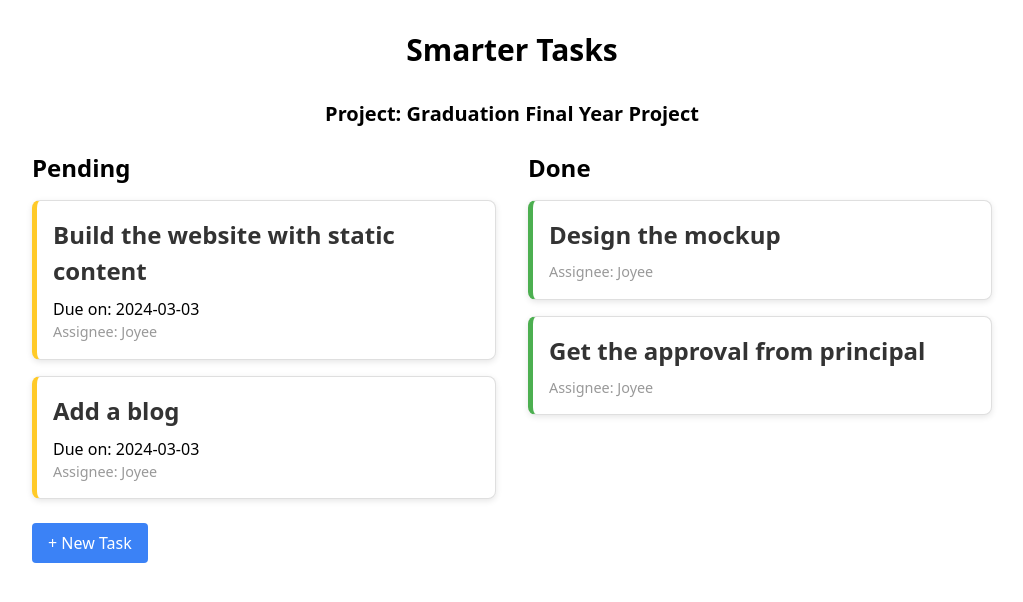
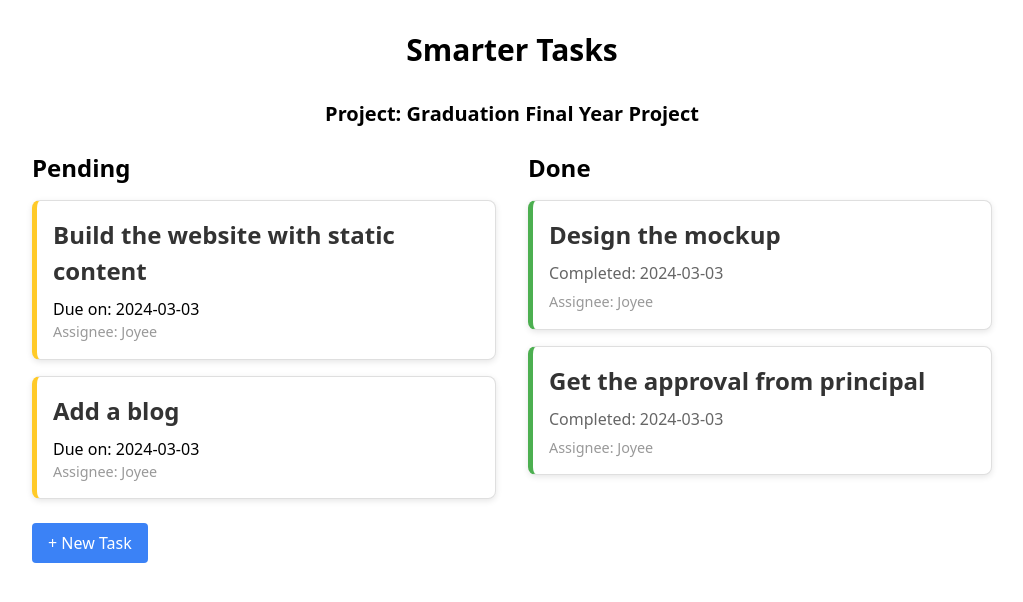
Before and after one commit to Joyee2004/wd301, a React (Vite) app in the folder hello-react/: page / in a window 1280 px wide. Shown: the top 602 px of the page, without its empty margins (128-1151 px from the left). Built offline with nearby package versions, Linux system fonts and the light colour scheme.

Commit message:
changed variable names for uniformity

```diff
--- a/hello-react/src/App.tsx
+++ b/hello-react/src/App.tsx
@@ -5,7 +5,7 @@ import TaskCard from './TaskCard';
 interface Task {
   title: string;
   dueDate?: Date;
-  completedAtTime?: Date;
+  completedAtDate?: Date;
   assigneeName: string;
   card: string;
 }
@@ -26,13 +26,13 @@ const App: React.FC = () => {
     },
     {
       title: 'Design the mockup',
-      completedAtTime: new Date("2024-03-03"),
+      completedAtDate: new Date("2024-03-03"),
       assigneeName: 'Joyee',
       card: 'done',
     },
     {
       title: 'Get the approval from principal',
-      completedAtTime: new Date("2024-03-03"),
+      completedAtDate: new Date("2024-03-03"),
       assigneeName: 'Joyee',
       card: 'done',
     },
@@ -87,7 +87,7 @@ const App: React.FC = () => {
                   key={index}
                   card={task.card}
                   title={task.title}
-                  completedAtTime={task.completedAtTime}
+                  completedAtDate={task.completedAtDate}
                   assigneeName={task.assigneeName}
                 />
               ))}
```
